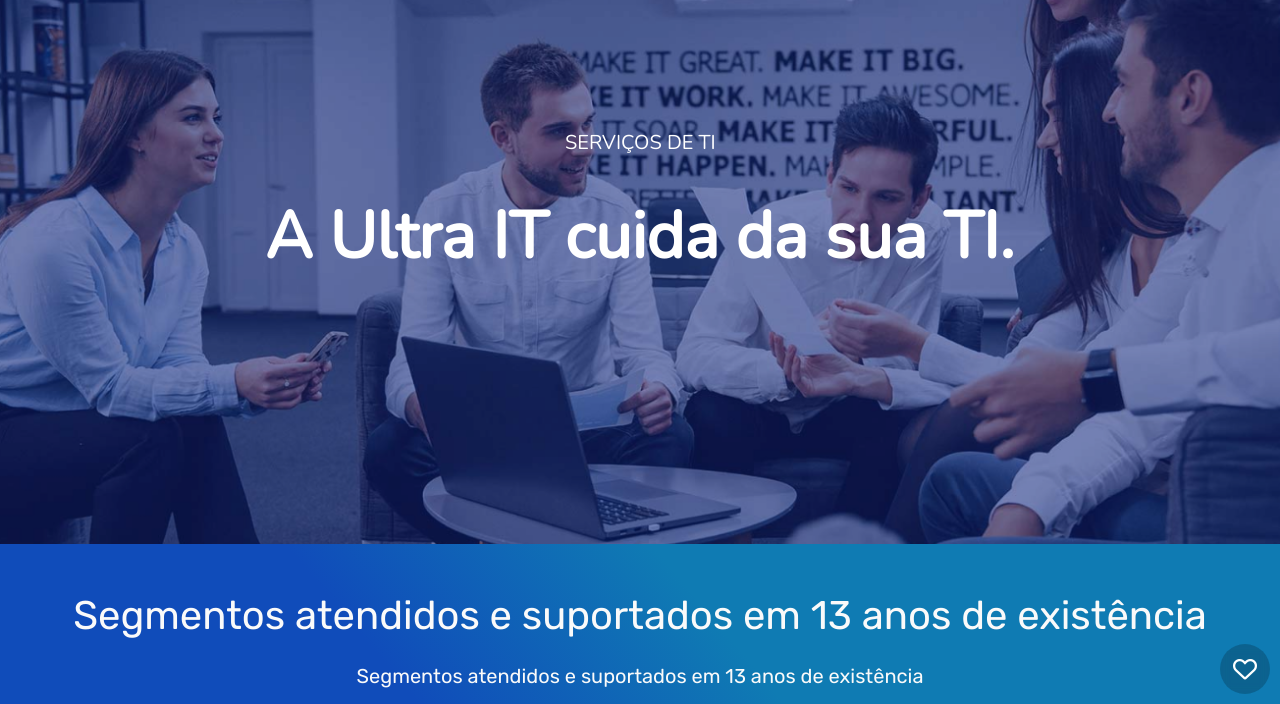
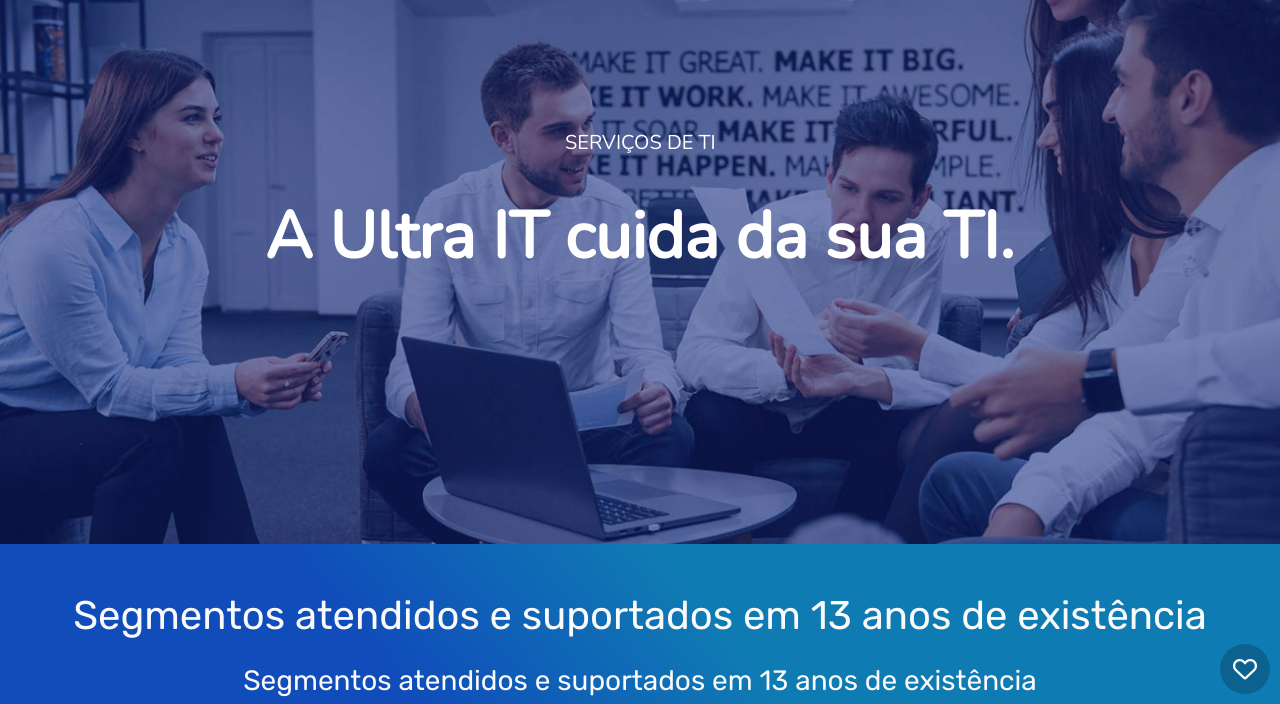
Before and after one commit to Casarimdev/Company-Page, a website: page pages/index.html in a window 1280 px wide. Shown: the part 96-800 px from the top of the page. Drawn offline with nearby package versions, Linux system fonts and the light colour scheme.

Commit message:
Update index.html

```diff
--- a/pages/index.html
+++ b/pages/index.html
@@ -165,10 +165,10 @@
     style="text-align: center; color: #fafafa; font-family: 'Rubik', sans-serif; font-weight: 500; overflow-x: hidden;"
     data-aos="fade-down" data-aos-duration="2000">
     Segmentos atendidos e suportados em 13 anos de existência</h1>
-  <h5 class="h5-middle-cloud mb-5"
+  <h3 class="h5-middle-cloud mb-5"
     style="text-align: center; color: #fafafa; font-family: 'Rubik', sans-serif; font-weight: 500; overflow-x: hidden;"
     data-aos="fade-right" data-aos-duration="2000">
-    Segmentos atendidos e suportados em 13 anos de existência</h5>
+    Segmentos atendidos e suportados em 13 anos de existência</h3>
   <article class="box-icons" data-aos="fade-up" data-aos-duration="2000">
     <div class="icon icon1"><i class="fa-solid fa-scale-balanced fa-3x" style="color: #ffffff;"></i>Advocacia</div>
     <div class="icon icon2"><i class="fa-solid fa-compass-drafting fa-3x" style="color: #ffffff;"></i>Arquitetura
```
